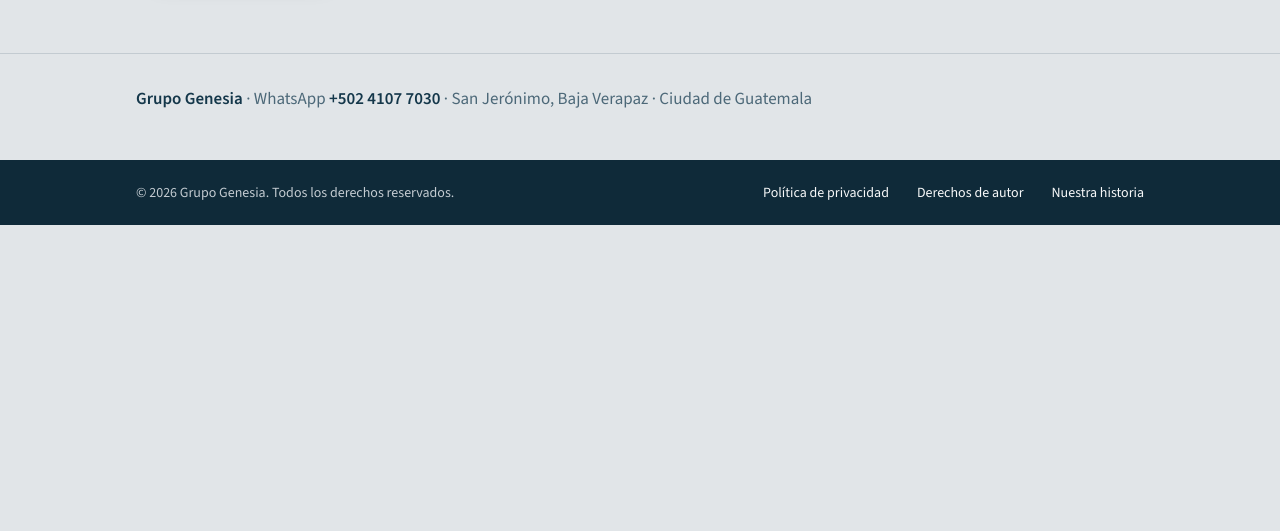
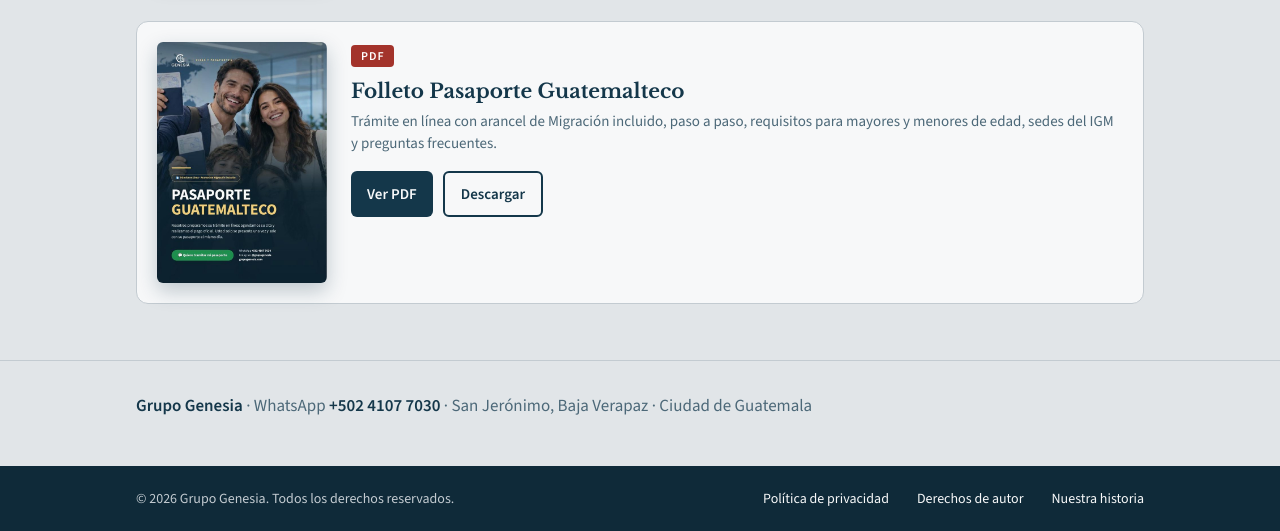
Before and after one commit to grupogenesia/Academia-Juridica, a plain HTML site: page public/base-de-datos/index.html in a window 1280 px wide. Shown: the part 1302-1833 px from the top of the page. Before the commit the page ends 1527 px from the top, so only its background shows below. Drawn offline with nearby package versions, Linux system fonts and the light colour scheme.

Commit message:
Base de datos: folleto PDF de Pasaporte Guatemalteco
Co-Authored-By: Claude Opus 5.5 <noreply@anthropic.com>
Claude-Session: https://claude.ai/code/session_019P4c4Lg5d5Vsrqkia8Jftp

```diff
--- a/public/base-de-datos/index.html
+++ b/public/base-de-datos/index.html
@@ -116,6 +116,18 @@
             </div>
           </div>
         </li>
+        <li class="documento">
+          <img src="/img/folleto-pasaporte-portada.jpg" alt="Portada del folleto de Pasaporte Guatemalteco de Grupo Genesia" width="600" height="848" loading="lazy">
+          <div>
+            <span class="doc-tipo">PDF</span>
+            <h3>Folleto Pasaporte Guatemalteco</h3>
+            <p>Trámite en línea con arancel de Migración incluido, paso a paso, requisitos para mayores y menores de edad, sedes del IGM y preguntas frecuentes.</p>
+            <div class="doc-acciones">
+              <a class="doc-ver" href="/documentos/pasaporte-guatemalteco-genesia.pdf" target="_blank" rel="noopener">Ver PDF</a>
+              <a class="doc-bajar" href="/documentos/pasaporte-guatemalteco-genesia.pdf" download="Pasaporte-Guatemalteco-Genesia.pdf">Descargar</a>
+            </div>
+          </div>
+        </li>
       </ul>
     </div>
   </section>
```
Also changed, not shown: public/img/folleto-pasaporte-portada.jpg (added), 1 other file.
